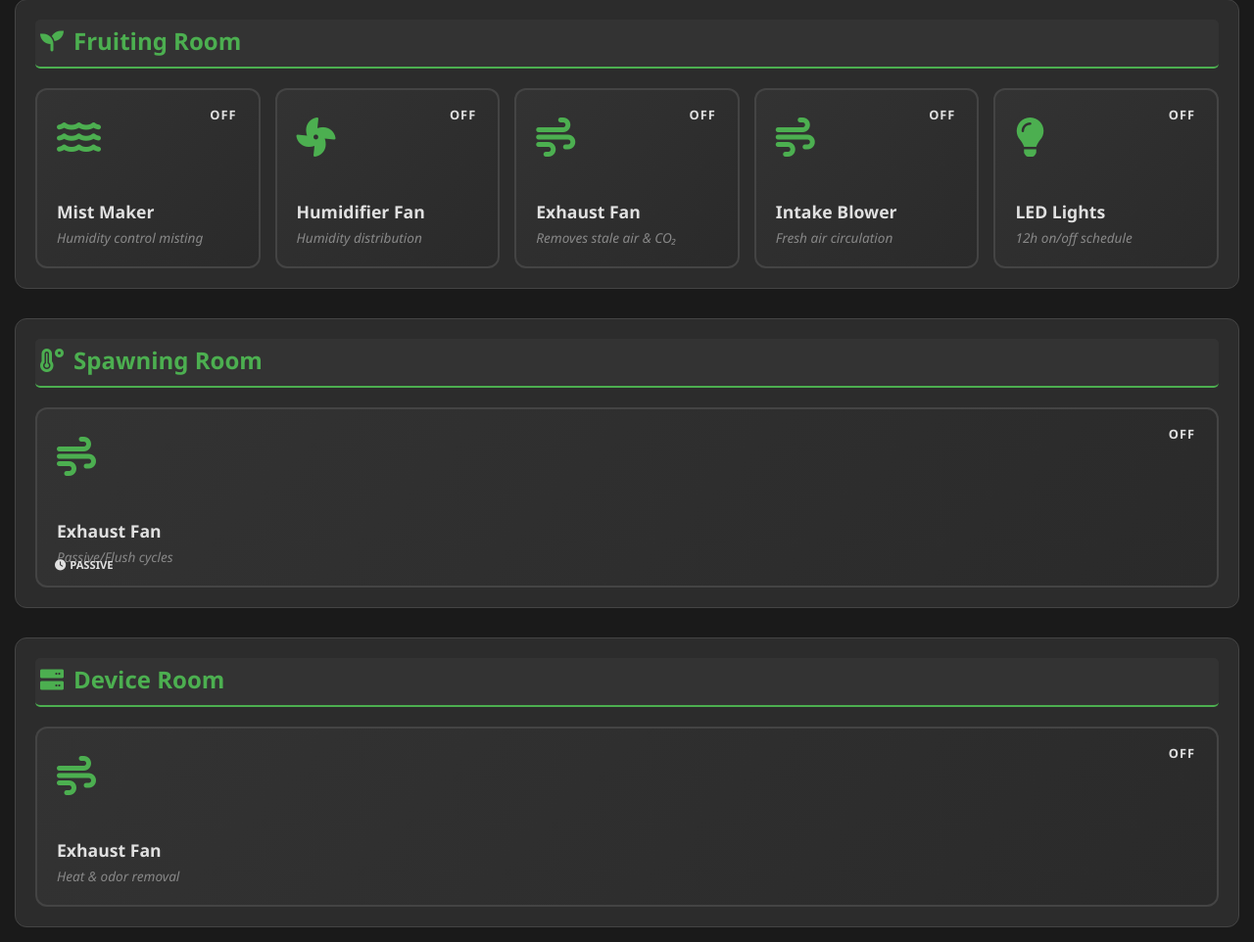
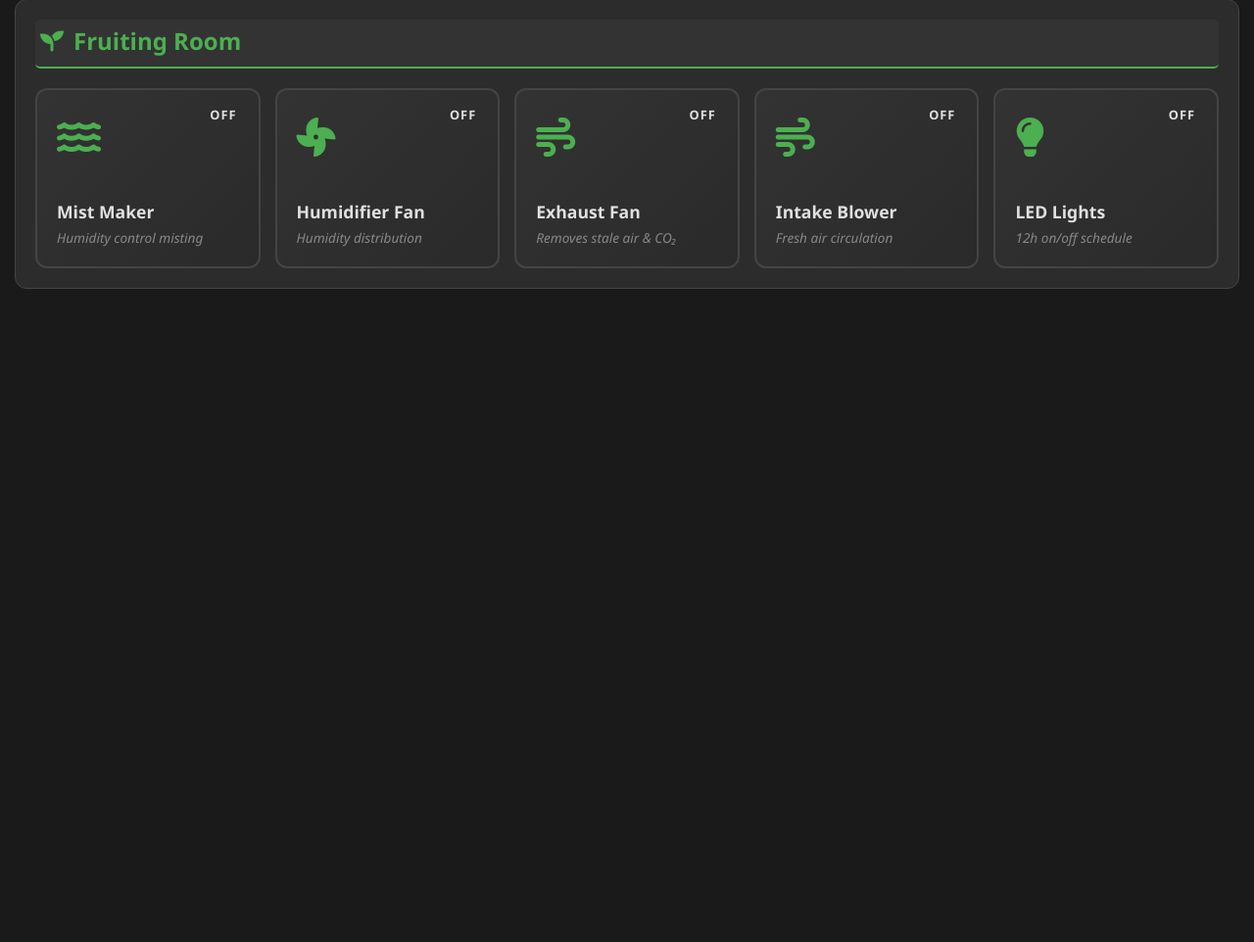
Before and after one commit to MASH-Mushroom-Automation/MASH-IoT, a Flask app: page /controls in a window 1280 px wide. Shown: the part 256-1218 px from the top of the page at 98% size. After the commit the page ends 551 px from the top, so only its background shows below. Run offline with Flask 3, Linux system fonts and the light colour scheme; parts of the project's set-up code (start-up, migrations or seed data) failed here and were passed over; some libraries are stand-ins or nearby versions.

Commit message:
v2.9.7 - Humidity Priority and Control Cleanup
Priority: high

The control screens now focus on the fruiting room, while the humidifier system and exhaust handling work in a safer order.

### Improved
- Exhaust now takes priority when air quality needs to be corrected.
- Fresh-air intake remains active during venting to support circulation.

### Fixed
- Spawning and device fan controls are no longer shown in the web controls page.
- Spawning room automation stays disabled while those fan controls are unavailable.
- Humidification no longer starts at the same time as exhaust ventilation.

### Changed
- The web controls page now shows only the active fruiting room controls.

```diff
--- a/rpi_gateway/app/core/version.py
+++ b/rpi_gateway/app/core/version.py
@@ -6,7 +6,7 @@ Semantic Versioning: MAJOR.MINOR.PATCH
 - MINOR: New features (backward compatible)
 - PATCH: Bug fixes, small improvements
 
-Last updated: 2026-03-22
+Last updated: 2026-03-24
 """
 
 import os
@@ -14,15 +14,15 @@ import os
 # Version Components
 MAJOR = 2
 MINOR = 9
-PATCH = 6
+PATCH = 7
 
 # Formatted Versions
 VERSION = f"{MAJOR}.{MINOR}.{PATCH}"
 FULL_VERSION = f"v{VERSION}"
 
 # Release Info
-RELEASE_DATE = "2026-03-22"
-RELEASE_NAME = "Real-Time AI Insights and Auto Control Fixes"
+RELEASE_DATE = "2026-03-24"
+RELEASE_NAME = "Humidity Priority and Control Cleanup"
 
 # API Compatibility
 MIN_MOBILE_APP_VERSION = "1.0.0"
@@ -76,6 +76,7 @@ SENSOR_READ_INTERVAL = 5  # seconds
 # ---------------------------------------------------------------------------
 
 CHANGELOG_REGISTRY = [
+    {"version": "2.9.7", "date": "2026-03-24", "name": "Humidity Priority and Control Cleanup", "priority": "high"},
     {"version": "2.9.6", "date": "2026-03-22", "name": "Real-Time AI Insights and Auto Control Fixes", "priority": "high"},
     {"version": "2.9.5", "date": "2026-03-22", "name": "Firebase Queue Command Control", "priority": "high"},
     {"version": "2.9.4", "date": "2026-03-17", "name": "Fix RTDB Export Data Leaks", "priority": "high"},
--- a/rpi_gateway/app/main.py
+++ b/rpi_gateway/app/main.py
@@ -128,6 +128,8 @@ class MASHOrchestrator:
             self.firebase.sync_device_status(device_id, 'ONLINE', {
                 'last_boot': time.strftime('%Y-%m-%d %H:%M:%S'),
                 'ml_enabled': self.config.get('system', {}).get('ml_enabled', True),
+                'auto_mode': self.config.get('system', {}).get('auto_mode', True),
+                'control_mode': 'auto' if self.config.get('system', {}).get('auto_mode', True) else 'manual',
             })
         else:
             logger.warning("[FIREBASE] Not initialized - running in offline mode only")
@@ -429,6 +431,58 @@ class MASHOrchestrator:
             logger.info(f"[REMOTE COMMAND] ================================")
             logger.info(f"[REMOTE COMMAND] Source: {source}")
             logger.info(f"[REMOTE COMMAND] Payload: {payload}")
+
+            command_type = str(payload.get('command_type', '')).lower()
+            if command_type == 'set_auto_mode' or ('enabled' in payload and 'actuator' not in payload):
+                enabled = bool(payload.get('enabled'))
+                with self.app.app_context():
+                    config = current_app.config.get('MUSHROOM_CONFIG', {})
+                    if 'system' not in config:
+                        config['system'] = {}
+                    config['system']['auto_mode'] = enabled
+
+                    user_prefs = current_app.config.get('USER_PREFS')
+                    if user_prefs:
+                        try:
+                            user_prefs.set_preference('system.auto_mode', enabled)
+                        except Exception as pref_err:
+                            logger.warning(f"[REMOTE COMMAND] Failed to persist auto mode preference: {pref_err}")
+
+                    orchestrator = current_app.config.get('orchestrator')
+                    if enabled:
+                        current_app.config['MANUAL_OVERRIDES'] = {}
+                        logger.info("[REMOTE COMMAND] Auto mode enabled - cleared manual overrides")
+                        if orchestrator and hasattr(orchestrator, 'passive_fan_controller'):
+                            try:
+                                orchestrator.passive_fan_controller.start()
+                            except Exception as ctrl_err:
+                                logger.warning(f"[REMOTE COMMAND] Failed to start passive fan controller: {ctrl_err}")
+                    else:
+                        logger.info("[REMOTE COMMAND] Auto mode disabled - manual control active")
+                        if orchestrator and hasattr(orchestrator, 'passive_fan_controller'):
+                            try:
+                                orchestrator.passive_fan_controller.stop()
+                            except Exception as ctrl_err:
+                                logger.warning(f"[REMOTE COMMAND] Failed to stop passive fan controller: {ctrl_err}")
+                        if orchestrator and hasattr(orchestrator, 'ai') and orchestrator.ai:
+                            try:
+                                orchestrator.ai.humidifier_cycle.stop_cycle()
+                                orchestrator.ai.last_cycle_commands = {}
+                            except Exception as cycle_err:
+                                logger.warning(f"[REMOTE COMMAND] Failed to stop humidifier cycle: {cycle_err}")
+
+                    if orchestrator and hasattr(orchestrator, 'firebase') and orchestrator.firebase:
+                        try:
+                            device_id = config.get('device', {}).get('serial_number', 'MASH-DEFAULT-001')
+                            orchestrator.firebase.sync_device_status(device_id, 'ONLINE', {
+                                'auto_mode': enabled,
+                                'control_mode': 'auto' if enabled else 'manual',
+                                'ml_enabled': config.get('system', {}).get('ml_enabled', True),
+                            })
+                        except Exception as fb_err:
+                            logger.warning(f"[REMOTE COMMAND] Failed to sync auto mode status to Firebase: {fb_err}")
+
+                return True, True
 
             room = str(payload.get('room', 'fruiting')).lower()
             actuator = str(payload.get('actuator', '')).lower()
--- a/rpi_gateway/app/web/routes.py
+++ b/rpi_gateway/app/web/routes.py
@@ -21,12 +21,15 @@ def get_status():
         # Get Firebase sync user preference
         user_prefs = current_app.config.get('USER_PREFS')
         firebase_sync_enabled = user_prefs.get_preference('firebase_sync_enabled', default=True) if user_prefs else True
+        auto_mode_enabled = current_app.config.get('MUSHROOM_CONFIG', {}).get('system', {}).get('auto_mode', True)
 
         return jsonify({
             'success': True,
             'status': 'online',
             'device_id': current_app.config.get('MUSHROOM_CONFIG', {}).get('device', {}).get('serial_number', 'unknown'),
             'device_name': current_app.config.get('MUSHROOM_CONFIG', {}).get('device', {}).get('name', 'MASH IoT Chamber'),
+            'auto_mode': auto_mode_enabled,
+            'control_mode': 'auto' if auto_mode_enabled else 'manual',
             'firebase_sync_enabled': firebase_sync_enabled,  # NEW: Connection mode decision
             'timestamp': time.time()
         }), 200
@@ -239,17 +242,8 @@ def controls():
     """Renders the manual controls page with current actuator states."""
     context = get_live_data()
 
-    # Get current actuator states from config
+    # Get fruiting room actuator states
     actuator_states = current_app.config.get('ACTUATOR_STATES', {})
-
-    # Add device room actuators
-    device_room_states = actuator_states.get('device', {})
-    device_actuators = {
-        'exhaust_fan': device_room_states.get('exhaust_fan', False),
-        'exhaust_fan_auto': False
-    }
-
-    # Get fruiting room actuator states
     fruiting_room_states = actuator_states.get('fruiting', {})
     fruiting_actuators = {
         'mist_maker': fruiting_room_states.get('mist_maker', False),
@@ -264,21 +258,11 @@ def controls():
         'led_auto': False
     }
 
-    # Get spawning room actuator states
-    spawning_room_states = actuator_states.get('spawning', {})
-    spawning_actuators = {
-        'exhaust_fan': spawning_room_states.get('exhaust_fan', False),
-        'exhaust_fan_auto': False,
-        'exhaust_fan_flush': False  # Flush mode indicator
-    }
-
     # Get auto mode status from config
     config = current_app.config.get('MUSHROOM_CONFIG', {})
     auto_mode_enabled = config.get('system', {}).get('auto_mode', True)
 
     context['fruiting_actuators'] = fruiting_actuators
-    context['spawning_actuators'] = spawning_actuators
-    context['device_actuators'] = device_actuators
     context['auto_mode_enabled'] = auto_mode_enabled
 
     return render_template('controls.html', **context)
@@ -890,6 +874,17 @@ def set_auto_mode():
             except Exception as cycle_err:
                 logger.warning(f"Failed to stop humidifier cycle: {cycle_err}")
 
+    if orchestrator and hasattr(orchestrator, 'firebase') and orchestrator.firebase:
+        try:
+            device_id = config.get('device', {}).get('serial_number', 'MASH-DEFAULT-001')
+            orchestrator.firebase.sync_device_status(device_id, 'ONLINE', {
+                'auto_mode': enabled,
+                'control_mode': 'auto' if enabled else 'manual',
+                'ml_enabled': config.get('system', {}).get('ml_enabled', True),
+            })
+        except Exception as fb_err:
+            logger.warning(f"Failed to sync auto mode status to Firebase: {fb_err}")
+
     return jsonify({"success": True, "auto_mode": enabled})
 
 
--- a/rpi_gateway/app/web/templates/controls.html
+++ b/rpi_gateway/app/web/templates/controls.html
@@ -122,59 +122,6 @@
             </div>
         </div>
     </div>
-
-    <!-- Spawning Room Controls -->
-    <div class="room-section">
-        <h2 class="room-header"><i class="fas fa-temperature-high"></i> Spawning Room</h2>
-        <div class="actuator-grid">
-            <!-- Exhaust Fan Card (Passive with Flush) -->
-            <div class="actuator-card" data-room="spawning" data-actuator="exhaust_fan" data-state="{% if spawning_actuators.exhaust_fan %}on{% else %}off{% endif %}">
-                <div class="card-icon">
-                    <i class="fas fa-wind"></i>
-                </div>
-                <div class="card-info">
-                    <h3>Exhaust Fan</h3>
-                    <span class="card-description">Passive/Flush cycles</span>
-                </div>
-                <div class="card-status" data-status="{% if spawning_actuators.exhaust_fan %}on{% else %}off{% endif %}">
-                    <span class="status-text">{% if spawning_actuators.exhaust_fan %}ON{% else %}OFF{% endif %}</span>
-                </div>
-                <div class="card-auto-badge" style="display: {% if spawning_actuators.exhaust_fan_auto %}block{% else %}none{% endif %};">
-                    <i class="fas fa-clock"></i> TIMED
-                </div>
-                <div class="card-mode-badge" data-mode="{% if spawning_actuators.exhaust_fan_flush %}flush{% else %}passive{% endif %}">
-                    {% if spawning_actuators.exhaust_fan_flush %}
-                        <i class="fas fa-bolt"></i> FLUSH
-                    {% else %}
-                        <i class="fas fa-clock"></i> PASSIVE
-                    {% endif %}
-                </div>
-            </div>
-        </div>
-    </div>
-
-    <!-- Device Room Controls -->
-    <div class="room-section">
-        <h2 class="room-header"><i class="fas fa-server"></i> Device Room</h2>
-        <div class="actuator-grid">
-            <!-- Device Exhaust Fan Card (Passive) -->
-            <div class="actuator-card" data-room="device" data-actuator="exhaust_fan" data-state="{% if device_actuators.exhaust_fan %}on{% else %}off{% endif %}">
-                <div class="card-icon">
-                    <i class="fas fa-wind"></i>
-                </div>
-                <div class="card-info">
-                    <h3>Exhaust Fan</h3>
-                    <span class="card-description">Heat & odor removal</span>
-                </div>
-                <div class="card-status" data-status="{% if device_actuators.exhaust_fan %}on{% else %}off{% endif %}">
-                    <span class="status-text">{% if device_actuators.exhaust_fan %}ON{% else %}OFF{% endif %}</span>
-                </div>
-                <div class="card-auto-badge" style="display: {% if device_actuators.exhaust_fan_auto %}block{% else %}none{% endif %};">
-                    <i class="fas fa-clock"></i> TIMED
-                </div>
-            </div>
-        </div>
-    </div>
 </div>
 
 <script src="{{ url_for('web.static', filename='js/controls.js') }}"></script>
--- a/rpi_gateway/config/config.yaml
+++ b/rpi_gateway/config/config.yaml
@@ -23,7 +23,7 @@ system:
 # Passive Fan Configuration (Timed Intervals)
 passive_fans:
   spawning_exhaust:
-    enabled: true
+    enabled: false  # Disabled for now while spawning fan control is unavailable
     interval_minutes: 30  # Run every 30 minutes
     duration_seconds: 120  # Run for 2 minutes
     flush_mode:  # Override passive when sensor threshold exceeded
@@ -32,7 +32,7 @@ passive_fans:
       duration_seconds: 300  # Flush for 5 minutes
 
   device_exhaust:
-    enabled: true
+    enabled: false  # Disabled for now while device fan control is unavailable
     mode: "clock"  # Options: "interval" or "clock"
     # Clock-based schedule (runs at specific times)
     schedule:
```
Also changed, not shown: rpi_gateway/app/core/changelogs/v2.9.7.md (added, +16 -0 lines), rpi_gateway/app/core/logic_engine.py (+20 -23 lines).
